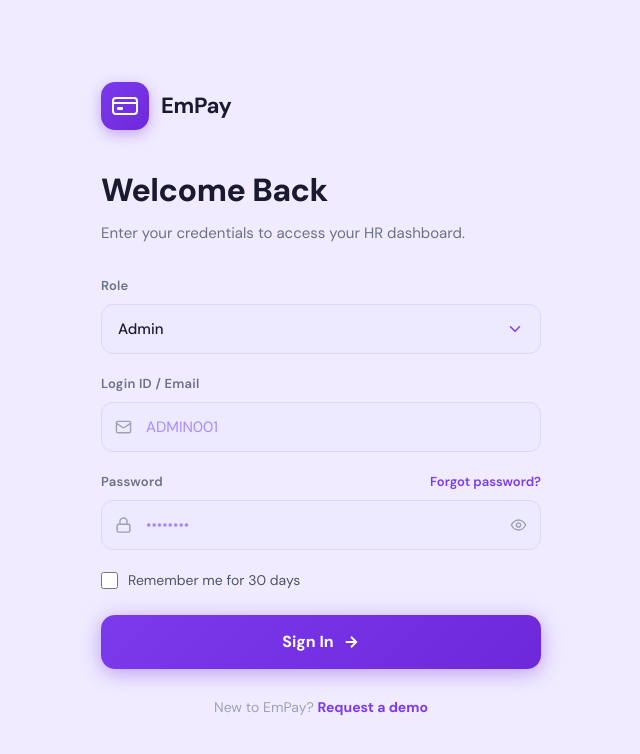
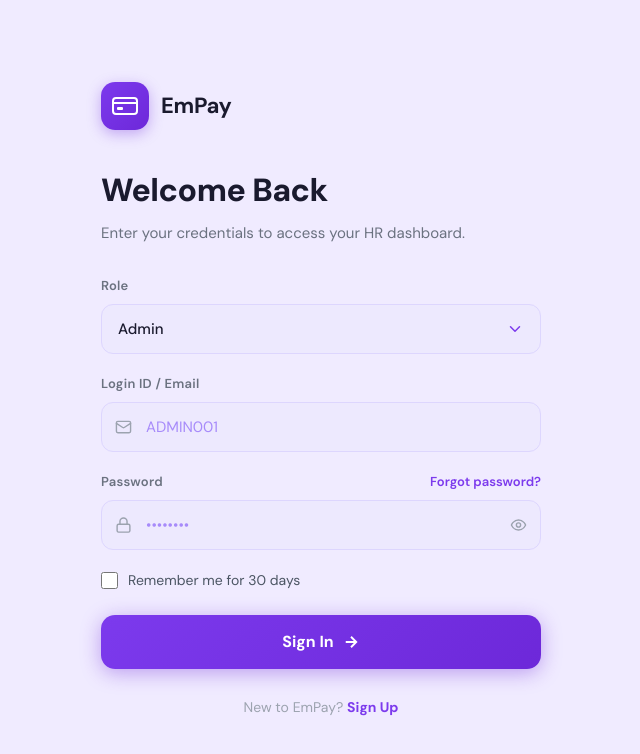
Before and after one commit to Gauravi06/EmPay, a React (Vite) app in the folder Frontend/: page /login in a window 1280 px wide. Shown: the top 754 px of the page, without its empty margins (319-959 px from the left). Built offline with nearby package versions, Linux system fonts and the light colour scheme.

Commit message:
Update login page: replace demo request with sign up link

```diff
--- a/Frontend/src/pages/Login.jsx
+++ b/Frontend/src/pages/Login.jsx
@@ -275,7 +275,7 @@ const Login = () => {
 
         <p className="ep-footer">
           New to EmPay?{' '}
-          <Link to="/signup" className="ep-footer-link">Request a demo</Link>
+          <Link to="/signup" className="ep-footer-link">Sign Up</Link>
         </p>
       </div>
     </>
```
